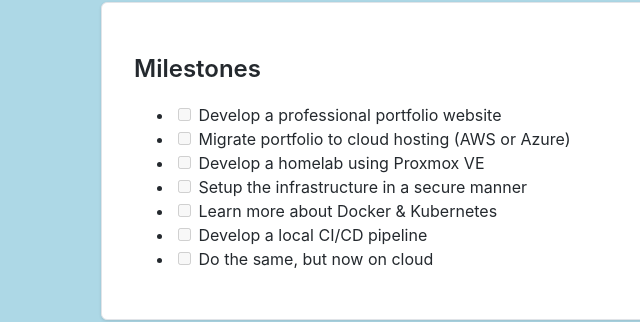
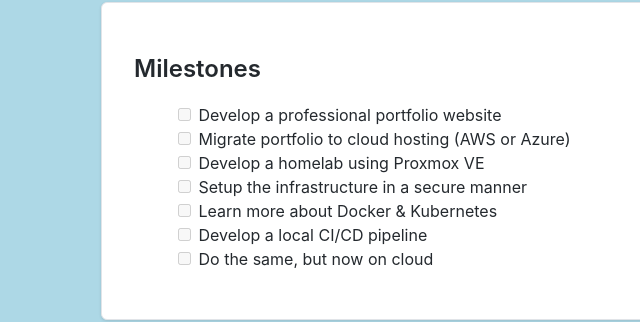
Before and after one commit to alexgrajdan/alexgrajdan.github.io, a plain HTML site: page index.html in a window 1280 px wide. Shown: the part 561-883 px from the top of the page, 0-640 px from the left. Drawn offline with Linux system fonts and the light colour scheme.

Commit message:
Removing dots in front of the checkboxes

```diff
--- a/index.html
+++ b/index.html
@@ -22,7 +22,7 @@
 
         <section id="milestones">
             <h2>Milestones</h2>
-            <ul>
+            <ul style="list-style-type: none;">
                 <li><input type="checkbox" id="milestone1" disabled> <label for="milestone1">Develop a professional portfolio website</label></li>
                 <li><input type="checkbox" id="milestone2" disabled> <label for="milestone2">Migrate portfolio to cloud hosting (AWS or Azure)</label></li>
                 <li><input type="checkbox" id="milestone3" disabled> <label for="milestone3">Develop a homelab using Proxmox VE</label></li>
--- a/styles.css
+++ b/styles.css
@@ -50,6 +50,10 @@ section {
     box-shadow: 0 1px 3px rgba(0,0,0,0.12);
 }
 
+#milestones ul {
+    list-style-type: none;
+}
+
 a {
     color: var(--color-accent);
     text-decoration: none;
```
